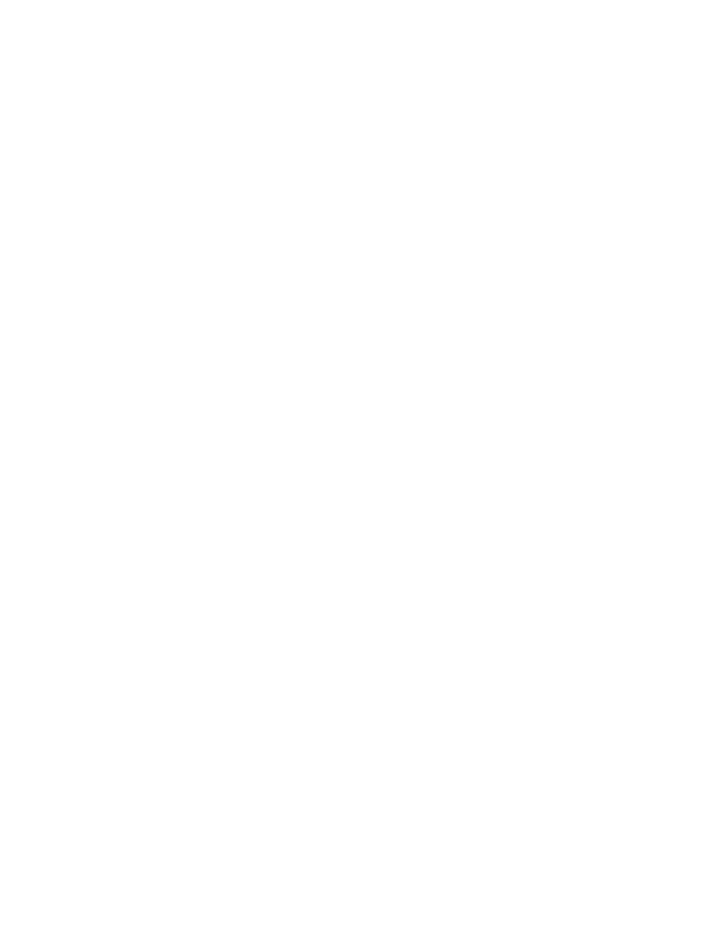
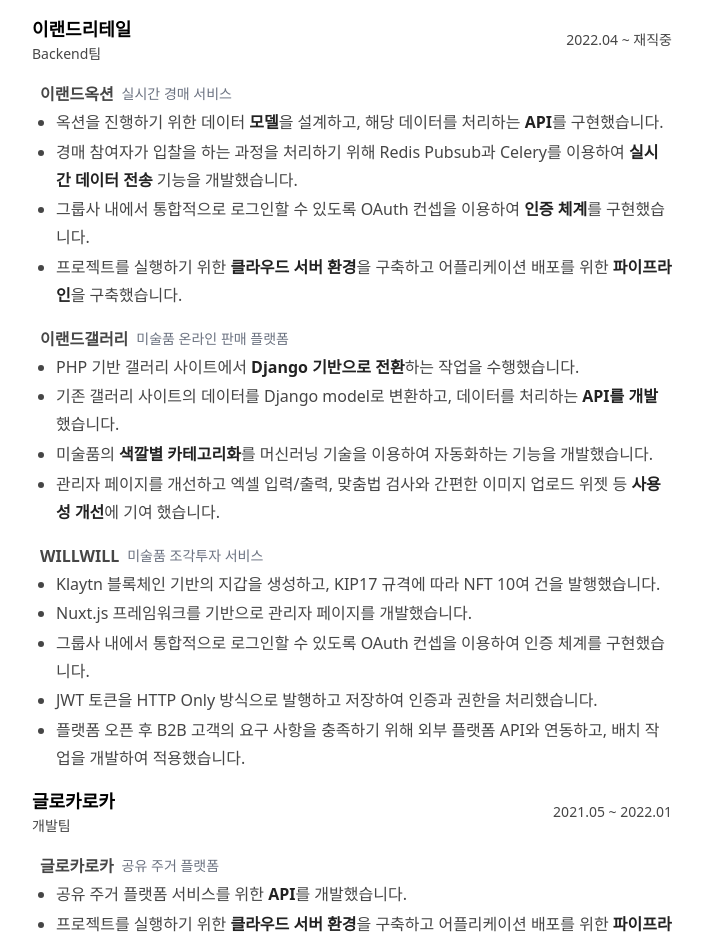
Before and after one commit to dong-park/dong-park.github.io, a SvelteKit app: page /brand in a window 1280 px wide. Before the commit this address had no page. Shown: the part 160-1097 px from the top of the page, without its empty margins (288-991 px from the left). Before the commit the page ends 800 px from the top, so only its background shows below. Built offline with nearby package versions, Linux system fonts and the light colour scheme; a web font is replaced by a local one.

Commit message:
add brand page

```diff
--- /dev/null
+++ b/src/routes/brand/+page.svelte
@@ -0,0 +1,210 @@
+<script>
+    export let title = 'dongpark.land | Brand'
+    export let summary = ''
+</script>
+
+<svelte:head>
+    <title>{title}</title>
+    <meta name="description" content={summary}/>
+</svelte:head>
+
+<main>
+    <h1>Brand</h1>
+    <div class="company" data-animate="" data-animate-speed="slow">
+        <div class="flex justify-between items-center mb-4">
+            <div>
+                <h1 class="">이랜드리테일</h1>
+                <div class="text-sm">Backend팀</div>
+            </div>
+            <div>
+                <div class="text-sm">2022.04 ~ 재직중</div>
+            </div>
+        </div>
+        <div class="flex-col space-y-4 ml-2">
+            <div class="group">
+                <div class="summary">
+                    <h2>이랜드옥션</h2>
+                    <h3>실시간 경매 서비스</h3>
+                </div>
+                <ul class="">
+                    <li>옥션을 진행하기 위한 데이터 <b>모델</b>을 설계하고, 해당 데이터를 처리하는 <b>API</b>를 구현했습니다.</li>
+                    <li>경매 참여자가 입찰을 하는 과정을 처리하기 위해 Redis Pubsub과 Celery를 이용하여 <b>실시간 데이터 전송</b> 기능을 개발했습니다.</li>
+                    <li>그룹사 내에서 통합적으로 로그인할 수 있도록 OAuth 컨셉을 이용하여 <b>인증 체계</b>를 구현했습니다.</li>
+<!--                    <li>개인정보 유출을 방지하기 위해 <b>개인정보를 단방향으로 암호화</b>하고, 애플리케이션 내에서 복호화하는 기능을 구현했습니다.</li>-->
+                    <li>프로젝트를 실행하기 위한 <b>클라우드 서버 환경</b>을 구축하고 어플리케이션 배포를 위한 <b>파이프라인</b>을 구축했습니다.</li>
+                </ul>
+            </div>
+            <div class="group">
+                <div class="summary">
+                    <h2>이랜드갤러리</h2>
+                    <h3>미술품 온라인 판매 플랫폼</h3>
+                </div>
+                <ul>
+                    <li>PHP 기반 갤러리 사이트에서 <b>Django 기반으로 전환</b>하는 작업을 수행했습니다.</li>
+                    <li>기존 갤러리 사이트의 데이터를 Django model로 변환하고, 데이터를 처리하는 <b>API를 개발</b>했습니다.</li>
+                    <li>미술품의 <b>색깔별 카테고리화</b>를 머신러닝 기술을 이용하여 자동화하는 기능을 개발했습니다.</li>
+                    <li>관리자 페이지를 개선하고 엑셀 입력/출력, 맞춤법 검사와 간편한 이미지 업로드 위젯 등 <b>사용성 개선</b>에 기여 했습니다.</li>
+
+                </ul>
+            </div>
+            <div class="group">
+                <div class="summary">
+                    <h2>WILLWILL</h2>
+                    <h3>미술품 조각투자 서비스</h3>
+                </div>
+                <ul>
+                    <li>Klaytn 블록체인 기반의 지갑을 생성하고, KIP17 규격에 따라 NFT 10여 건을 발행했습니다.</li>
+                    <li>Nuxt.js 프레임워크를 기반으로 관리자 페이지를 개발했습니다.</li>
+                    <li>그룹사 내에서 통합적으로 로그인할 수 있도록 OAuth 컨셉을 이용하여 인증 체계를 구현했습니다.</li>
+                    <li>JWT 토큰을 HTTP Only 방식으로 발행하고 저장하여 인증과 권한을 처리했습니다.</li>
+                    <li>플랫폼 오픈 후 B2B 고객의 요구 사항을 충족하기 위해 외부 플랫폼 API와 연동하고, 배치 작업을 개발하여 적용했습니다.</li>
+                </ul>
+            </div>
+
+        </div>
+    </div>
+    <div class="company" data-animate="" data-animate-speed="slow">
+        <div class="flex justify-between items-center mb-4">
+            <div>
+                <h1 class="">글로카로카</h1>
+                <div class="text-sm">개발팀</div>
+            </div>
+            <div>
+                <div class="text-sm">2021.05 ~ 2022.01</div>
+            </div>
+        </div>
+        <div class="flex-col space-y-4 ml-2">
+            <div class="group">
+                <div class="summary">
+                    <h2>글로카로카</h2>
+                    <h3>공유 주거 플랫폼</h3>
+                </div>
+                <ul>
+                    <li>공유 주거 플랫폼 서비스를 위한 <b>API</b>를 개발했습니다.</li>
+                    <li>프로젝트를 실행하기 위한 <b>클라우드 서버 환경</b>을 구축하고 어플리케이션 배포를 위한 <b>파이프라인</b>을 구축했습니다.</li>
+                    <li>세금계산거 발행 및 예약 결제를 위한 <b>외부 플랫폼 API</b>와 연동하는 기능을 개발했습니다.</li>
+                </ul>
+            </div>
+        </div>
+    </div>
+    <div class="company" data-animate="" data-animate-speed="slow">
+        <div class="flex justify-between items-center mb-4">
+            <div>
+                <h1 class="">당근영어</h1>
+                <div class="text-sm">솔루션개발팀</div>
+            </div>
+            <div>
+                <div class="text-sm">2020.06 ~ 2021.05</div>
+            </div>
+        </div>
+        <div class="flex-col space-y-4 ml-2">
+            <div class="group">
+                <div class="summary">
+                    <h2>당근농장</h2>
+                    <h3>당근영어 컨텐츠 통합 어플리케이션</h3>
+                </div>
+                <ul>
+                    <li>자사에서 서비스하는 영여교육 유/무료 컨텐츠를 통합하여 제공하는 <b>어플리케이션</b>을 개발했습니다.</li>
+                    <li>컨텐츠를 제공하기 위한 Spring Boot 기반 <b>API</b>를 개발했습니다.</li>
+                    <li>Ionic 환경에 맞춰 <b>모바일 어플리케이션</b> 개발에 참여했습니다.</li>
+                    <li>데일리라이팅, 로이터통신 뉴스와 같은 이용한 Vue.js기반의 <b>웹뷰 어플리케이션</b> 개발 했습니다.</li>
+                    <li>프로젝트를 실행하기 위한 <b>클라우드 서버 환경</b>을 구축하고 어플리케이션 배포를 위한 <b>파이프라인</b>을 구축했습니다.</li>
+                </ul>
+                <div class="summary">
+                    <h2>삼성물산 용어 사전집</h2>
+                    <h3>영어 학습 어플리케이션</h3>
+                </div>
+                <ul>
+                    <li>삼성물산에서 제공하는 영어 학습 컨텐츠를 제공하는 <b>어플리케이션</b>을 외주 개발에 참여했습니다.</li>
+                    <li>컨텐츠를 제공하기 위한 Spring Boot 기반 <b>API</b>를 개발했습니다.</li>
+                    <li>Ionic Vue3 환경으로 크로스플랫폼 <b>어플리케이션</b> 개발에 참여했습니다.</li>
+                </ul>
+            </div>
+        </div>
+    </div>
+    <div class="company" data-animate="" data-animate-speed="slow">
+        <div class="flex justify-between items-center mb-4">
+            <div>
+                <h1 class="">주식회사 위메스</h1>
+                <div class="text-sm">개발팀</div>
+            </div>
+            <div>
+                <div class="text-sm">2018.11 ~ 2020.04</div>
+            </div>
+        </div>
+        <div class="flex-col space-y-4 ml-2">
+            <div class="group">
+                <div class="summary">
+                    <h2>난공매니저</h2>
+                    <h3>독서실 원생관리 LMS</h3>
+                </div>
+                <ul>
+                    <li>독서실 원생관리를 위한 <b>LMS 웹 어플리케이션</b>을 개발했습니다.</li>
+                    <li>원생의 납부 이력과 좌석 <b>이용 이력을 관리</b>하는 기능을 개발했습니다.</li>
+                    <li>상용 솔루션에서 자사로 <b>데이터 마이그레이션</b>을 진행했습니다.</li>
+                    <li>QR코드를 활용한 출결관리용 <b>라즈베리파이 디바이스</b>와 API개발을 담당했습니다.</li>
+                    <li>난공매니저 시스템과 연동가능한 키오스크 디바이스에 VAN사 <b>카드결제 연동</b>을 담당했습니다.</li>
+                    <li>기타 PHP 기반 원생 커뮤니티 사이트의 Redis를 활용한 댓글알림 기능을 개발했습니다.</li>
+                </ul>
+                <div class="summary">
+                    <h2>성적관리자동화</h2>
+                    <h3>스파르타 독서실 성적관리 자동화</h3>
+                </div>
+                <ul>
+                    <li>솔루션 비용 절감을 위해 스파르타 독서실 성적관리를 위한 <b>웹 어플리케이션</b>을 개발했습니다.</li>
+                    <li>OMR리더기에서 산출되는 데이터를 <b>파싱</b>하여 데이터베이스에 저장하는 기능을 개발했습니다.</li>
+                    <li>원생별로 월간,주간,일간 성적을 조회할 수 있는 기능을 개발했습니다.</li>
+                </ul>
+            </div>
+        </div>
+    </div>
+</main>
+
+<style lang="scss">
+  .company {
+    @apply my-4;
+
+    h1 {
+      @apply text-lg;
+    }
+
+  }
+
+  h1 {
+    @apply text-2xl;
+    @apply font-bold;
+  }
+
+  .group {
+    //@apply py-2;
+
+    h1 {
+      @apply mb-0;
+    }
+
+    h2 {
+      //@apply bg-gray-300;
+      @apply font-bold;
+      //@apply p-2;
+    }
+
+    ul {
+      @apply ml-4;
+
+      li {
+        @apply list-disc;
+      }
+    }
+  }
+
+  .summary {
+    @apply flex;
+    @apply space-x-2;
+    @apply items-center;
+
+    h3 {
+      @apply text-sm;
+      @apply text-gray-500;
+    }
+  }
+</style>
```
